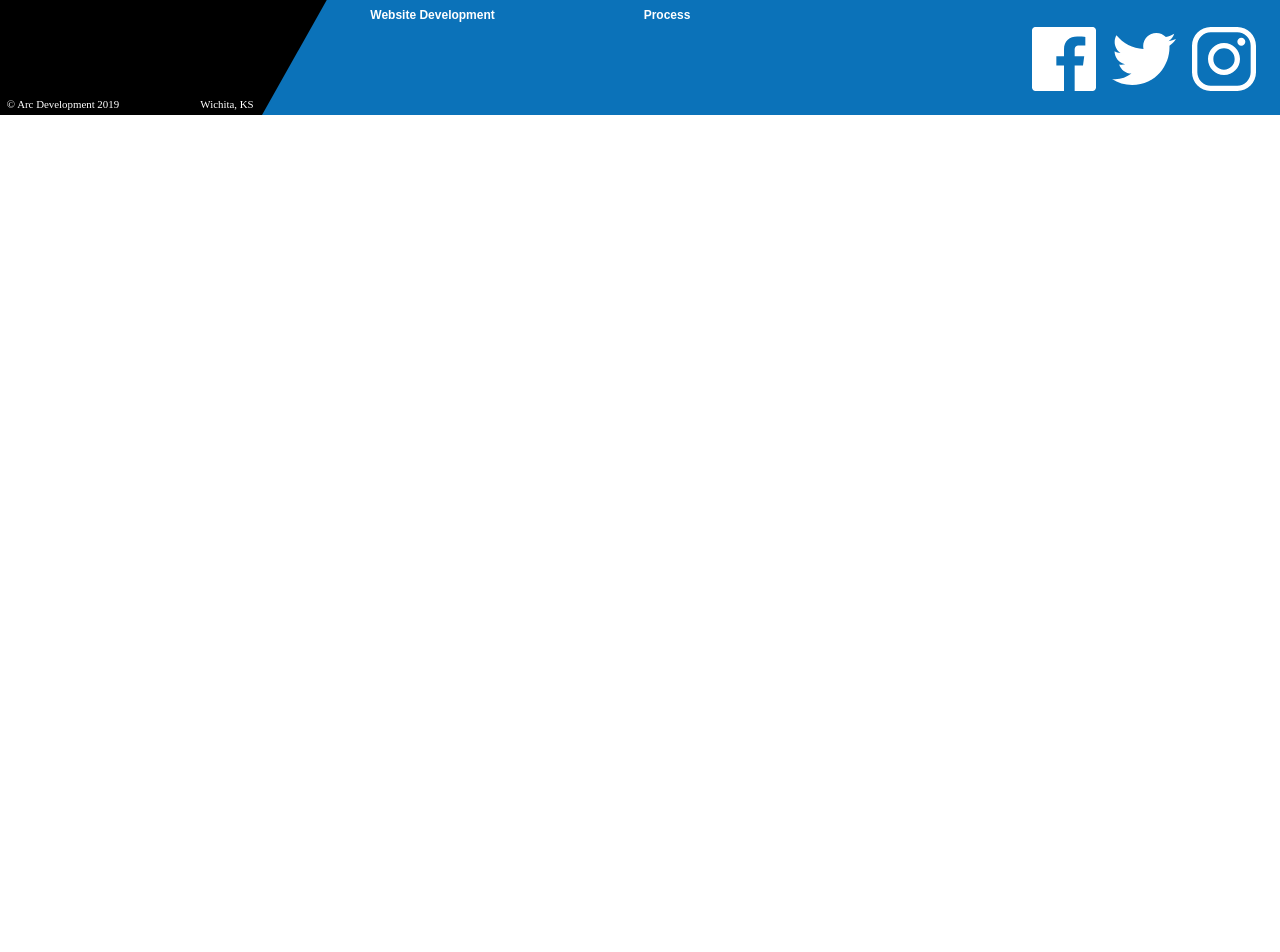
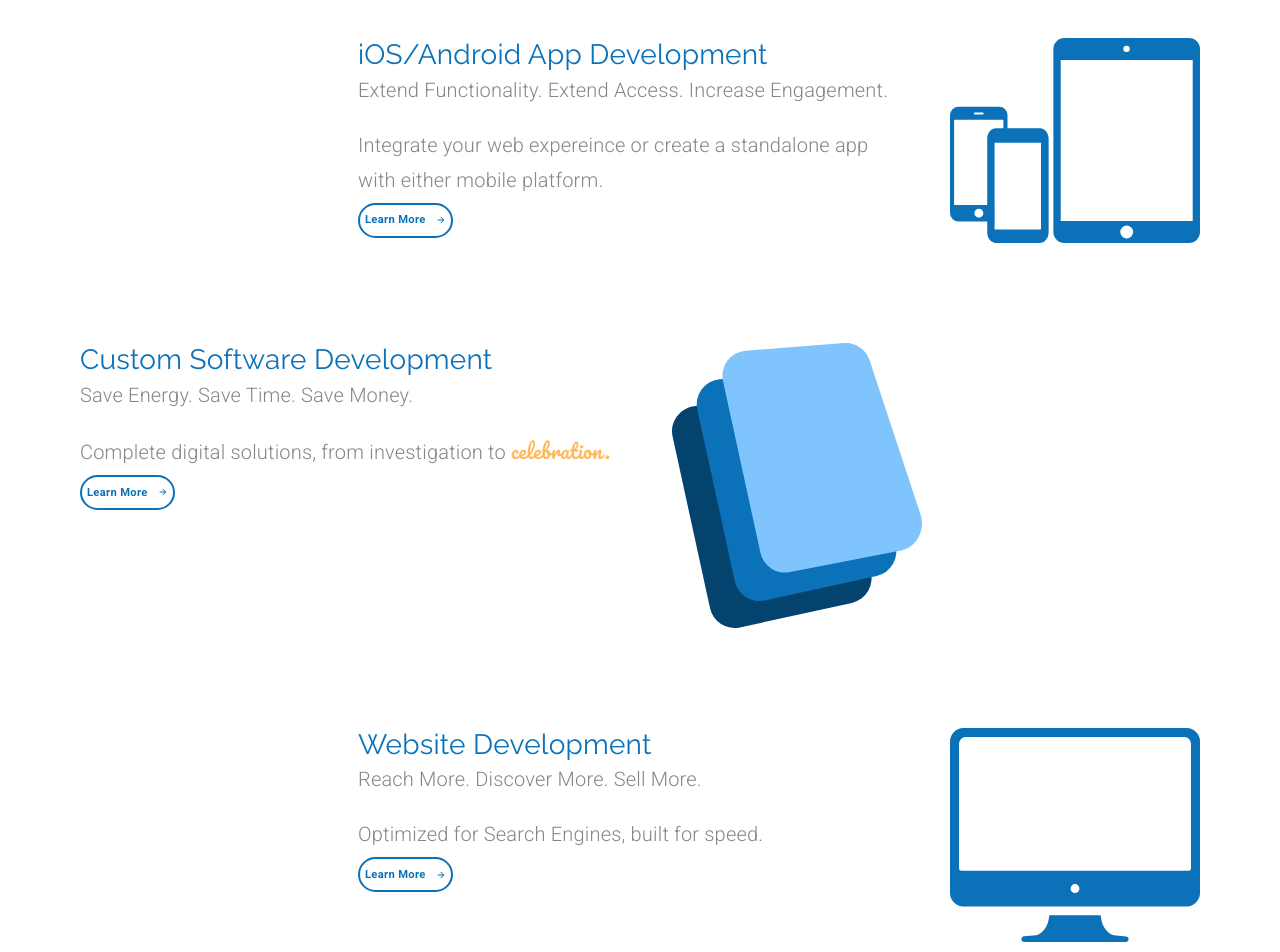
Before and after one commit to sarahflynn/arcdev, a React (Create React App) app: page /services in a window 1280 px wide. Shown: the part 260-1212 px from the top of the page. Before the commit the page ends 800 px from the top, so only its background shows below. Built offline with nearby package versions, Linux system fonts and the light colour scheme.

Commit message:
main services page done

```diff
--- a/src/components/App.js
+++ b/src/components/App.js
@@ -6,6 +6,7 @@
 import Footer from "./ui/Footer";
 import theme from "./ui/Theme";
 import LandingPage from "./LandingPage";
+import Services from "./Services";
 
 function App() {
   const [value, setValue] = useState(0);
@@ -32,7 +33,16 @@
               />
             )}
           />
-          <Route exact path="/services" component={() => <div>Services</div>} />
+          <Route
+            exact
+            path="/services"
+            render={(props) => (
+              <Services
+                setValue={setValue}
+                setSelectedIndex={setSelectedIndex}
+              />
+            )}
+          />
           <Route
             exact
             path="/customsoftware"
--- /dev/null
+++ b/src/components/Services.js
@@ -0,0 +1,226 @@
+import React from "react";
+import { Link } from "react-router-dom";
+import { makeStyles, useTheme } from "@material-ui/core/styles";
+import { Button, Grid, Typography, useMediaQuery } from "@material-ui/core";
+
+import ButtonArrow from "./ui/ButtonArrow";
+import customSoftwareIcon from "../assets/Custom Software Icon.svg";
+import mobileAppsIcon from "../assets/mobileIcon.svg";
+import websiteIcon from "../assets/websiteIcon.svg";
+
+const useStyles = makeStyles((theme) => ({
+  specialText: {
+    fontFamily: "Pacifico",
+    color: theme.palette.common.orange,
+  },
+  subtitle: {
+    marginBottom: "1em",
+  },
+  icon: {
+    marginLeft: "2em",
+    [theme.breakpoints.down("xs")]: {
+      marginLeft: 0,
+    },
+  },
+  serviceContainer: {
+    marginTop: "10em",
+    [theme.breakpoints.down("sm")]: {
+      padding: 25,
+    },
+  },
+  learnButton: {
+    ...theme.typography.learnButton,
+    fontSize: "0.7rem",
+    height: 35,
+    padding: 5,
+    [theme.breakpoints.down("sm")]: {
+      marginBottom: "2em",
+    },
+    marginTop: 5,
+  },
+  service: {
+    marginBottom: "6em",
+  },
+  [theme.breakpoints.down("xs")]: {
+    marginTop: "4em",
+  },
+}));
+
+export default function Services(props) {
+  const classes = useStyles();
+  const theme = useTheme();
+  const matchesSM = useMediaQuery(theme.breakpoints.down("sm"));
+  const matchesXS = useMediaQuery(theme.breakpoints.down("xs"));
+  const { setValue, setSelectedIndex } = props;
+
+  return (
+    <Grid container direction="column">
+      <Grid
+        item
+        style={{
+          marginLeft: matchesSM ? 0 : "5em",
+          marginTop: matchesSM ? "1em" : "2em",
+        }}
+      >
+        <Typography
+          variant="h2"
+          gutterBottom
+          align={matchesSM ? "center" : undefined}
+        >
+          Services
+        </Typography>
+      </Grid>
+      <Grid
+        item
+        className={classes.serviceContainer}
+        style={{ marginTop: matchesSM ? "1em" : "5em" }}
+      >
+        {/*-----iOS/Android Block------*/}
+        <Grid
+          container
+          justify={matchesSM ? "center" : "flex-end"}
+          className={classes.service}
+        >
+          <Grid
+            item
+            style={{
+              marginLeft: matchesSM ? 0 : "5em",
+              textAlign: matchesSM ? "center" : undefined,
+              width: matchesSM ? undefined : "35em",
+            }}
+          >
+            <Typography variant="h4">iOS/Android App Development</Typography>
+            <Typography variant="subtitle1" className={classes.subtitle}>
+              Extend Functionality. Extend Access. Increase Engagement.
+            </Typography>
+            <Typography variant="subtitle1">
+              Integrate your web expereince or create a standalone app
+              {matchesSM ? " " : <br />}with either mobile platform.
+            </Typography>
+            <Button
+              onClick={() => {
+                setValue(1);
+                setSelectedIndex(2);
+              }}
+              component={Link}
+              to="/mobileapps"
+              variant="outlined"
+              className={classes.learnButton}
+            >
+              <span style={{ marginRight: 10 }}>Learn More</span>
+              <ButtonArrow
+                width={10}
+                height={10}
+                fill={theme.palette.common.blue}
+              />
+            </Button>
+          </Grid>
+          <Grid item style={{ marginRight: matchesSM ? 0 : "5em" }}>
+            <img
+              className={classes.icon}
+              alt="mobile device icon"
+              src={mobileAppsIcon}
+              width={"250em"}
+            />
+          </Grid>
+        </Grid>
+        {/*-----Custom Software Block------*/}
+        <Grid
+          container
+          justify={matchesSM ? "center" : undefined}
+          className={classes.service}
+        >
+          <Grid
+            item
+            style={{
+              marginLeft: matchesSM ? 0 : "5em",
+              textAlign: matchesSM ? "center" : undefined,
+              width: matchesSM ? undefined : "35em",
+            }}
+          >
+            <Typography variant="h4">Custom Software Development</Typography>
+            <Typography variant="subtitle1" className={classes.subtitle}>
+              Save Energy. Save Time. Save Money.
+            </Typography>
+            <Typography variant="subtitle1">
+              Complete digital solutions, from investigation to{" "}
+              <span className={classes.specialText}>celebration.</span>
+            </Typography>
+            <Button
+              onClick={() => {
+                setValue(1);
+                setSelectedIndex(1);
+              }}
+              component={Link}
+              to="/customsoftware"
+              variant="outlined"
+              className={classes.learnButton}
+            >
+              <span style={{ marginRight: 10 }}>Learn More</span>
+              <ButtonArrow
+                width={10}
+                height={10}
+                fill={theme.palette.common.blue}
+              />
+            </Button>
+          </Grid>
+          <Grid item>
+            <img
+              className={classes.icon}
+              alt="custom software icon"
+              src={customSoftwareIcon}
+              width={"250em"}
+            />
+          </Grid>
+        </Grid>
+        {/*-----Websites Block------*/}
+        <Grid
+          container
+          justify={matchesSM ? "center" : "flex-end"}
+          className={classes.service}
+        >
+          <Grid
+            item
+            style={{
+              textAlign: matchesSM ? "center" : undefined,
+              width: matchesSM ? undefined : "35em",
+            }}
+          >
+            <Typography variant="h4">Website Development</Typography>
+            <Typography variant="subtitle1" className={classes.subtitle}>
+              Reach More. Discover More. Sell More.
+            </Typography>
+            <Typography variant="subtitle1">
+              Optimized for Search Engines, built for speed.
+            </Typography>
+            <Button
+              onClick={() => {
+                setValue(1);
+                setSelectedIndex(3);
+              }}
+              component={Link}
+              to="/websites"
+              variant="outlined"
+              className={classes.learnButton}
+            >
+              <span style={{ marginRight: 10 }}>Learn More</span>
+              <ButtonArrow
+                width={10}
+                height={10}
+                fill={theme.palette.common.blue}
+              />
+            </Button>
+          </Grid>
+          <Grid item style={{ marginRight: matchesSM ? 0 : "5em" }}>
+            <img
+              className={classes.icon}
+              alt="website icon"
+              src={websiteIcon}
+              width={"250em"}
+            />
+          </Grid>
+        </Grid>
+      </Grid>
+    </Grid>
+  );
+}
```
